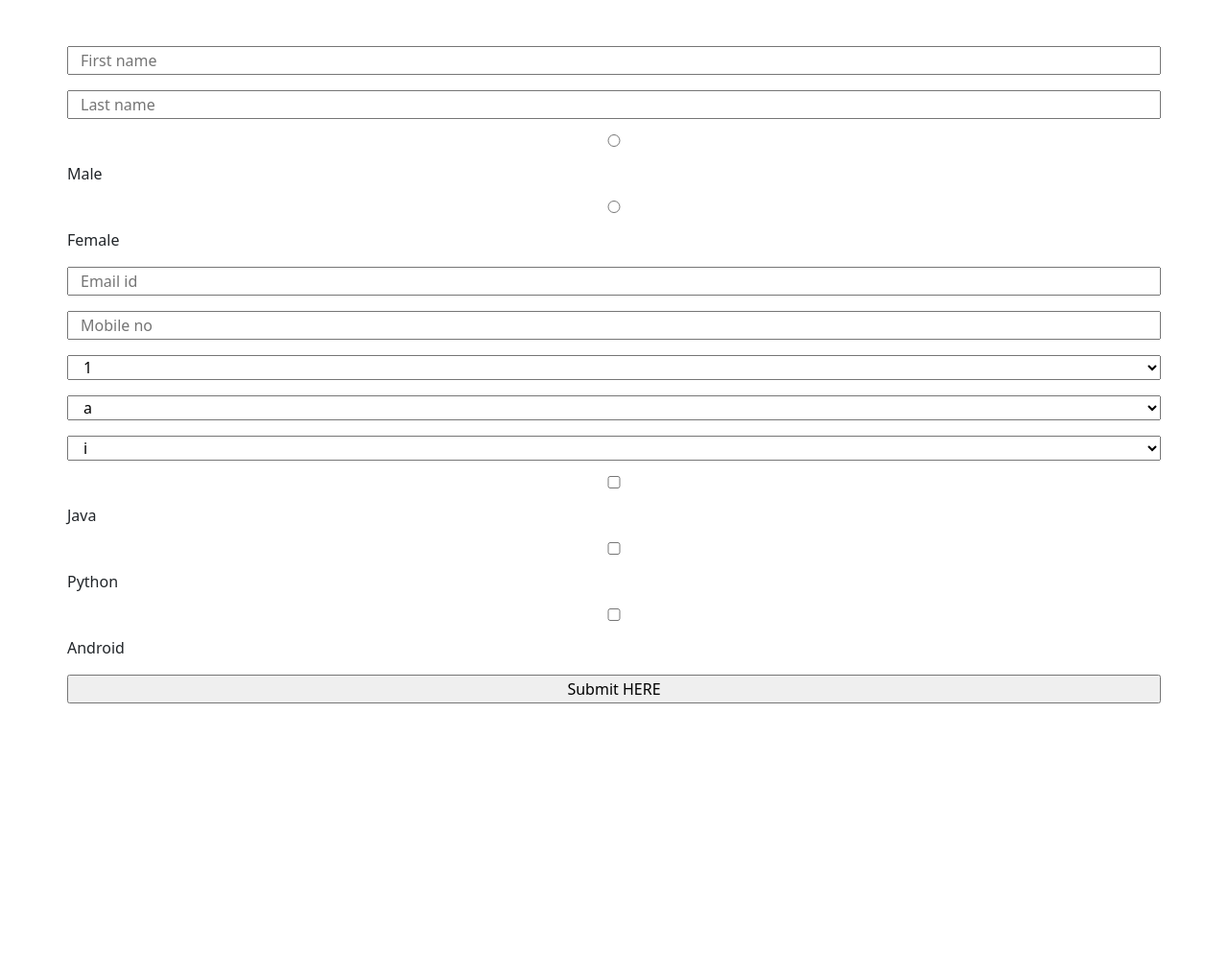
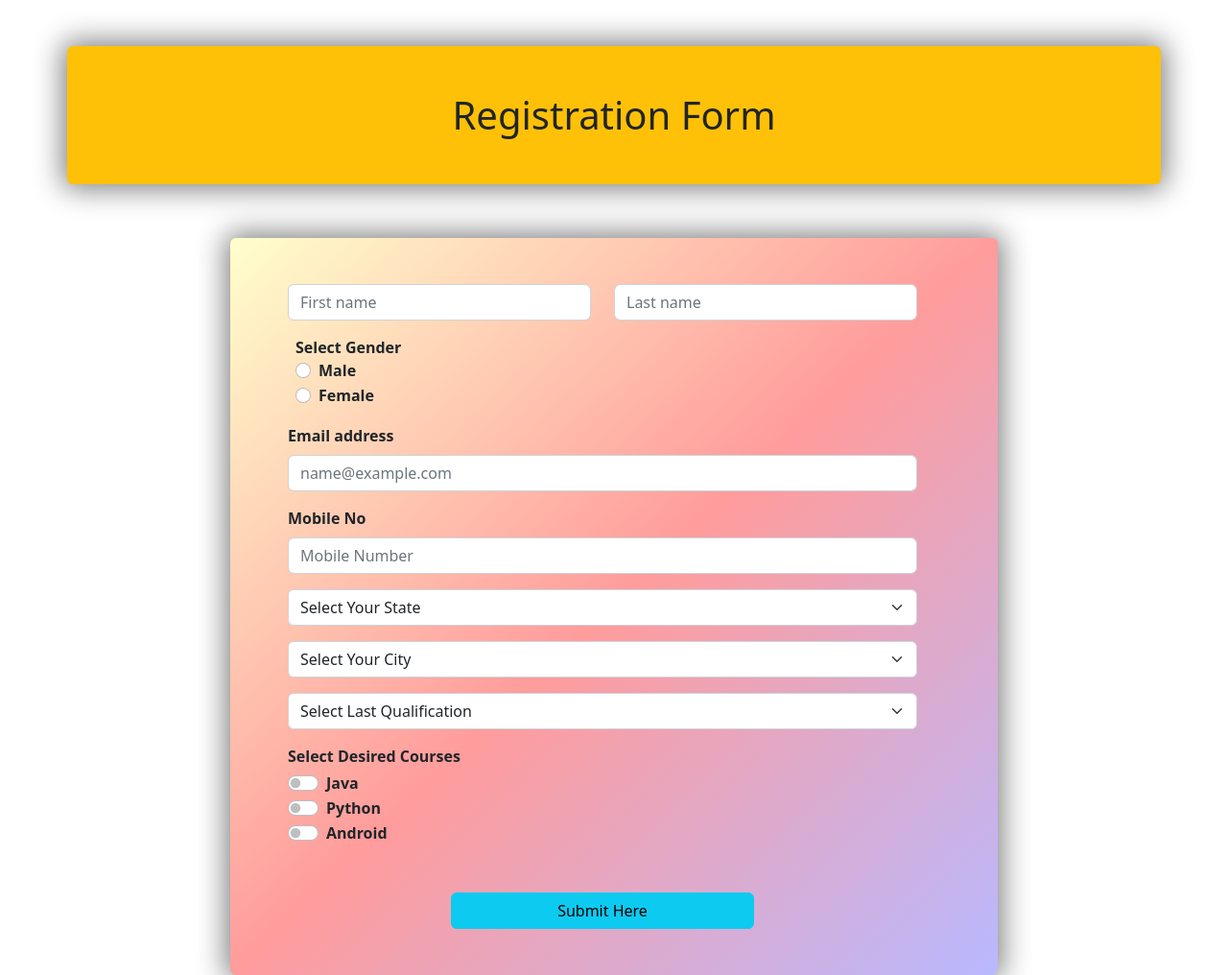
Before and after one commit to developer-akram/javaScript_Programs, a plain HTML site: page Oct 31/format.html in a window 1280 px wide. Shown: the whole page at 96% size. Before the commit the page ends 800 px from the top, so only its background shows below. Drawn offline with nearby package versions, Linux system fonts and the light colour scheme.

Commit message:
Initial commit

```diff
--- a/Oct 31/format.html
+++ b/Oct 31/format.html
@@ -2,52 +2,117 @@
 <html lang="en">
 
 <head>
-    <meta charset="utf-8">
-    <meta http-equiv="X-UA-Compatible" content="IE=edge">
-    <meta name="viewport" content="width=device-width, initial-scale=1">
+  <meta charset="utf-8" />
+  <meta http-equiv="X-UA-Compatible" content="IE=edge" />
+  <meta name="viewport" content="width=device-width, initial-scale=1" />
   <title>Bootstrap 101 Template</title>
   <!-- Latest compiled and minified CSS -->
-    <link rel="stylesheet" href="https://cdn.jsdelivr.net/npm/bootstrap@5.2.2/dist/css/bootstrap.min.css">
+  <link rel="stylesheet" href="https://cdn.jsdelivr.net/npm/bootstrap@5.2.2/dist/css/bootstrap.min.css" />
 
   <!-- Latest compiled JavaScript -->
   <script src="https://cdn.jsdelivr.net/npm/bootstrap@5.2.2/dist/js/bootstrap.bundle.min.js"></script>
+  <style>
+    *{
+      font-weight: bold;
+    }
+    form,.regis{
+      box-shadow: 0px 0px 30px 5px grey;
+    }
+    .btn-info:hover{
+      background-color: rgb(255, 0, 0);
+      color: white;
+    }
+    input[type='text']:hover,select:hover{
+      box-shadow: 0px 0px 10px 3px black;
+    }
+  </style>
 
   <script src="./js/validation.js"></script>
-
 </head>
 
 <body>
   <div class="container">
-        <form class="row gap-3 mt-5">
-            <input type="text" name="fname" id="fname" placeholder="First name">
-            <input type="text" name="lname" id="lname" placeholder="Last name">
-            <input type="radio" name="gender" id="male">Male
-            <input type="radio" name="gender" id="female">Female
-            <input type="text" name="email" id="email" placeholder="Email id">
-            <input type="text" name="mob" id="mob" placeholder="Mobile no">
-            <select name="state" id="state">
-                <option value="1">1</option>
-                <option value="2">2</option>
-                <option value="3">3</option>
-                <option value="4">4</option>
+    <div class="row mt-5">
+      <div class="col h1 p-5 text-center bg-warning rounded regis">Registration Form</div>
+    </div>
+    <div class="row justify-content-center">
+    <form action="" class="row mt-5 pt-5 p-5 bg-success rounded" method="post" style="background-image:linear-gradient(to right bottom,rgb(255, 255, 204),rgb(255, 156, 156),rgb(185, 185, 255)) ; width: 50rem;">
+      <div class="row">
+        <div class="col">
+          <input type="text" class="form-control" placeholder="First name" aria-label="First name" id="fname">
+        </div>
+        <div class="col">
+          <input type="text" class="form-control" placeholder="Last name" aria-label="Last name" id="lname">
+        </div>
+      </div>
+      <div class="col-12 ps-1 m-3">
+        <div class="col">Select Gender</div>
+        <div class="form-check">
+          <input class="form-check-input" type="radio" name="gender" id="male">
+          <label class="form-check-label" for="male">
+            Male
+          </label>
+        </div>
+        <div class="form-check">
+          <input class="form-check-input" type="radio" name="gender" id="female">
+          <label class="form-check-label" for="female">
+            Female
+          </label>
+        </div>
+      </div>
+      <div class="row">
+        <div class="col-12 mb-3">
+          <label for="email" class="form-label">Email address</label>
+          <input type="text" class="form-control" id="email" placeholder="name@example.com">
+        </div>
+        <div class="col-12 mb-3">
+          <label for="email" class="form-label">Mobile No</label>
+          <input type="text" class="form-control" id="mob" placeholder="Mobile Number">
+        </div>
+        <div class="col-12 mb-3">
+          <select class="form-select" aria-label="Default select example" id="state">
+            <option value="none" selected>Select Your State</option>
+            <option value="Madhya Pradesh">Madhya Pradesh</option>
+            <option value="Uttar Pradesh">Uttar Pradesh</option>
+            <option value="West Bengal">West Bengal</option>
           </select>
-            <select name="city" id="state">
-                <option value="a">a</option>
-                <option value="b">b</option>
-                <option value="c">c</option>
-                <option value="d">d</option>
+        </div>
+        <div class="col-12 mb-3">
+          <select class="form-select" aria-label="Default select example" id="city">
+            <option value="none" selected>Select Your City</option>
+            <option value="Indore">Indore</option>
+            <option value="Jabalpur">Jabalpur</option>
+            <option value="Bhopal">Bhopal</option>
           </select>
-            <select name="qualification" id="state">
-                <option value="i">i</option>
-                <option value="ii">ii</option>
-                <option value="iii">iii</option>
-                <option value="iv">iv</option>
+        </div>
+        <div class="col-12 mb-3">
+          <select class="form-select" aria-label="Default select example" id="qualification">
+            <option value="none" selected>Select Last Qualification</option>
+            <option value="Class X">Class X</option>
+            <option value="Class XII">Class XII</option>
+            <option value="Graduate">Graduate</option>
           </select>
-            <input type="checkbox" name="java" id="java">Java
-            <input type="checkbox" name="python" id="python">Python
-            <input type="checkbox" name="android" id="android">Android
-            <input type="button" value="Submit HERE" id="btn" onclick="valid()">
-        </form>
+        </div>
+        <div class="col-12">
+          <div class="col mb-1">Select Desired Courses</div>
+          <div class="form-check form-switch">
+            <input class="form-check-input" type="checkbox" id="java" name="tech" value="Java">
+            <label class="form-check-label" for="java">Java</label>
+          </div>
+          <div class="form-check form-switch">
+            <input class="form-check-input" type="checkbox" id="python" name="tech" value="Python">
+            <label class="form-check-label" for="python">Python</label>
+          </div>
+          <div class="form-check form-switch">
+            <input class="form-check-input" type="checkbox" id="android" name="tech" value="Android">
+            <label class="form-check-label" for="android">Android</label>
+          </div>
+        </div>
+        <div class="d-grid gap-2 col-6 mx-auto mt-5">
+          <input type="button" class="btn btn-info" value="Submit Here" id="btn" onclick="return valid()">
+        </div>
+      </div>
+    </form></div>
   </div>
 </body>
 
--- a/Oct 31/js/validation.js
+++ b/Oct 31/js/validation.js
@@ -1,16 +1,70 @@
-function valid()
-{
-    let fname = document.getElementById('fname').value;
-    let lname = document.getElementById('lname').value;
-    let email = document.getElementById('email').value;
+function valid() {
+    let fname = document.getElementById("fname").value;
+    let lname = document.getElementById("lname").value;
+    let a2z = /^[a-zA-Z]+$/;
+    let email = document.getElementById("email").value;
+    let atpos = email.indexOf('@');
+    let dotpos = email.lastIndexOf('.');
     let state = document.getElementById('state').value;
-    let gender = document.getElementById('gender').value;
+    let gender = document.querySelector('input[name="gender"]:checked');
     let city = document.getElementById('city').value;
     let mob = document.getElementById('mob').value;
-    let tech = document.getElementById('tech').value;
-
-    if(fname)
+    mob = String(Number(mob));
+    let cbx = document.querySelectorAll('input[name="tech"]:checked');
+    let qua = document.getElementById('qualification').value;
+    if (fname.length == 0) {
+        alert("First Name cannot Empty");
+        return false;
+    } else if (!a2z.test(fname) && !a2z.test(lname)) {
+        alert("Name Should be in Alphabets only");
+        return false;
+    }
+    if (lname.length == 0) {
+        alert(" Last Name cannot Empty");
+        return false;
+    } else if (!a2z.test(lname)) {
+        alert("Name Should be in Alphabets only");
+        return false;
+    } else if (gender == null) {
+        alert("Select Your Gender");
+        return false;
+    } else if (
+        email.length == 0 ||
+        !a2z.test(email[0]) ||
+        !a2z.test(email[email.length - 1]) ||
+        (email.match(/@/g) || []).length != 1 ||
+        dotpos - atpos < 3
+    ) {
+        alert("Invalid format Email");
+        return false;
+    }
+    else if (isNaN(mob))
     {
-
+        alert("Only Numbers can be Acceptable");
+        return false;
+    }
+    else if (mob.length != 10) {
+        alert("Number Should be 10 digits");
+        return false;
+    }
+    else if (state == 'none') {
+        alert("Select State");
+        return false;
+    }
+    else if (city == 'none') {
+        alert("Select City");
+        return false;
+    }
+    else if (qua == 'none') {
+        alert("Select Qualification");
+        return false;
+    }
+    else if (cbx.length == 0) {
+        alert("Select At least one Technology");
+        return false;
+    }
+    else {
+        alert("Success!");
+        return true;
     }
 }
```
Also changed, not shown: Nov 1/p1.html (added, +37 -0 lines), Oct 31/format copy.html (added, +100 -0 lines), format.html (+1 -1 lines), Nov 1/js/myscript.js (added), Oct 31/new.html (added). Lines whose indentation alone changed are shown as unchanged.
